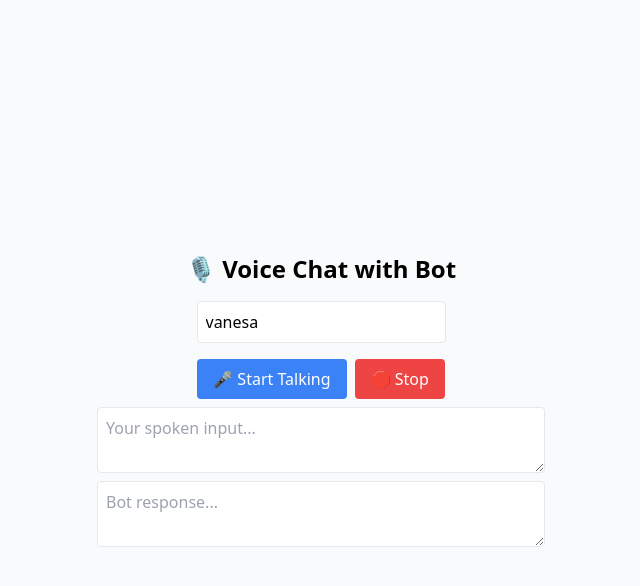
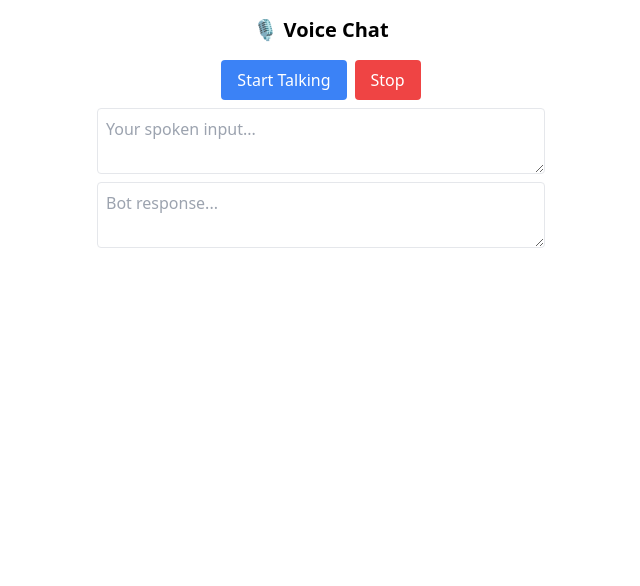
Before and after one commit to vtanevva/psy, a React (Vite) app in the folder my-chatbot/: page /voice in a window 1280 px wide. Shown: the top 586 px of the page, without its empty margins (319-959 px from the left). Built offline with nearby package versions, Linux system fonts and the light colour scheme.

Commit message:
voice memory

```diff
--- a/my-chatbot/src/App.jsx
+++ b/my-chatbot/src/App.jsx
@@ -1,4 +1,5 @@
 import { useState, useEffect } from "react";
+import VoiceChat from "./pages/VoiceChat";
 
 function App() {
   const [input, setInput] = useState("");
@@ -9,6 +10,7 @@ function App() {
   const [sessionId, setSessionId] = useState("");
   const [sessions, setSessions] = useState([]);
   const [selectedSession, setSelectedSession] = useState(null);
+  const [useVoice, setUseVoice] = useState(false);
 
   const generateSessionId = (id) => `${id}-${crypto.randomUUID().slice(0, 8)}`;
 
@@ -26,13 +28,6 @@ const fetchSessions = async (id = userId) => {
     }
   };
 
-const speak = (text) => {
-  const utterance = new SpeechSynthesisUtterance(text);
-  utterance.lang = "en-US"; // You can change this to another language or accent
-  window.speechSynthesis.speak(utterance);
-};
-
-
   const handleStart = async (e) => {
     e.preventDefault();
     if (userId.trim()) {
@@ -41,14 +36,11 @@ const speak = (text) => {
       const newSession = generateSessionId(cleanUser);
       setSessionId(newSession);
       setEntered(true);
-
-    // 🧠 Wait a moment for state to settle, then fetch
       setTimeout(() => {
-      fetchSessions(cleanUser);  // Pass userId directly
+        fetchSessions(cleanUser);
       }, 200);
     }
   };
-
 
   const handleSend = async () => {
     if (!input.trim()) return;
@@ -84,13 +76,10 @@ const speak = (text) => {
     setSessionId(newSessionId);
     setChat([]);
     setSelectedSession(null);
-
-  // ✅ Live update session dropdown
     setTimeout(() => {
       fetchSessions();
     }, 200);
   };
-
 
   const handleSessionSelect = async (e) => {
     const selected = e.target.value;
@@ -137,6 +126,16 @@ const speak = (text) => {
     <div className="min-h-screen bg-gray-100 flex flex-col items-center p-6">
       <h1 className="text-2xl font-bold mb-4">🧠 Psychology Chatbot</h1>
 
+      <button
+        onClick={() => setUseVoice(!useVoice)}
+        className="mb-4 px-4 py-2 bg-purple-500 text-white rounded"
+      >
+        {useVoice ? "💬 Switch to Text Chat" : "🎙️ Switch to Voice Chat"}
+      </button>
+
+      {useVoice ? (
+        <VoiceChat userId={userId} sessionId={sessionId} />
+      ) : (
         <div className="w-full max-w-md bg-white rounded shadow p-4 flex-1 flex flex-col">
           <div className="text-sm text-gray-600 mb-2">
             <strong>User:</strong> {userId} &nbsp; | &nbsp;
@@ -203,6 +202,7 @@ const speak = (text) => {
             🔁 Start New Chat
           </button>
         </div>
+      )}
     </div>
   );
 }
--- a/my-chatbot/src/pages/VoiceChat.jsx
+++ b/my-chatbot/src/pages/VoiceChat.jsx
@@ -1,13 +1,10 @@
 import React, { useState, useRef } from 'react';
 import axios from 'axios';
 
-export default function VoiceChat() {
+export default function VoiceChat({ userId, sessionId }) {
   const [text, setText] = useState('');
   const [response, setResponse] = useState('');
   const recognitionRef = useRef(null);
-  const [userId, setUserId] = useState("vanesa"); // default for testing
-  const sessionId = `${userId}-${crypto.randomUUID().slice(0, 8)}`;
-
 
   const handleStart = () => {
     const SpeechRecognition = window.SpeechRecognition || window.webkitSpeechRecognition;
@@ -47,7 +44,6 @@ export default function VoiceChat() {
         user_id: userId,
         message: userInput,
         session_id: sessionId,
-
       });
 
       const botReply = res.data.reply;
@@ -65,22 +61,15 @@ export default function VoiceChat() {
   };
 
   return (
-    <div className="flex flex-col items-center justify-center min-h-screen p-4 bg-gray-50">
-      <h1 className="text-2xl font-bold mb-4">🎙️ Voice Chat with Bot</h1>
-      <input
-        type="text"
-        placeholder="Enter your name"
-        value={userId}
-        onChange={(e) => setUserId(e.target.value)}
-        className="mb-4 p-2 border rounded"
-      />
+    <div className="flex flex-col items-center justify-center p-4">
+      <h2 className="text-xl font-bold mb-4">🎙️ Voice Chat</h2>
 
       <div className="mb-2">
-        <button onClick={handleStart} className="px-4 py-2 bg-blue-500 text-white rounded mr-2">
-          🎤 Start Talking
+        <button onClick={handleStart} className="bg-blue-500 text-white px-4 py-2 rounded mr-2">
+          Start Talking
         </button>
-        <button onClick={handleStop} className="px-4 py-2 bg-red-500 text-white rounded">
-          🛑 Stop
+        <button onClick={handleStop} className="bg-red-500 text-white px-4 py-2 rounded">
+          Stop
         </button>
       </div>
 
```
Also changed, not shown: 1 other file (tests, documents, lock files or other folders). Lines whose indentation alone changed are shown as unchanged.
